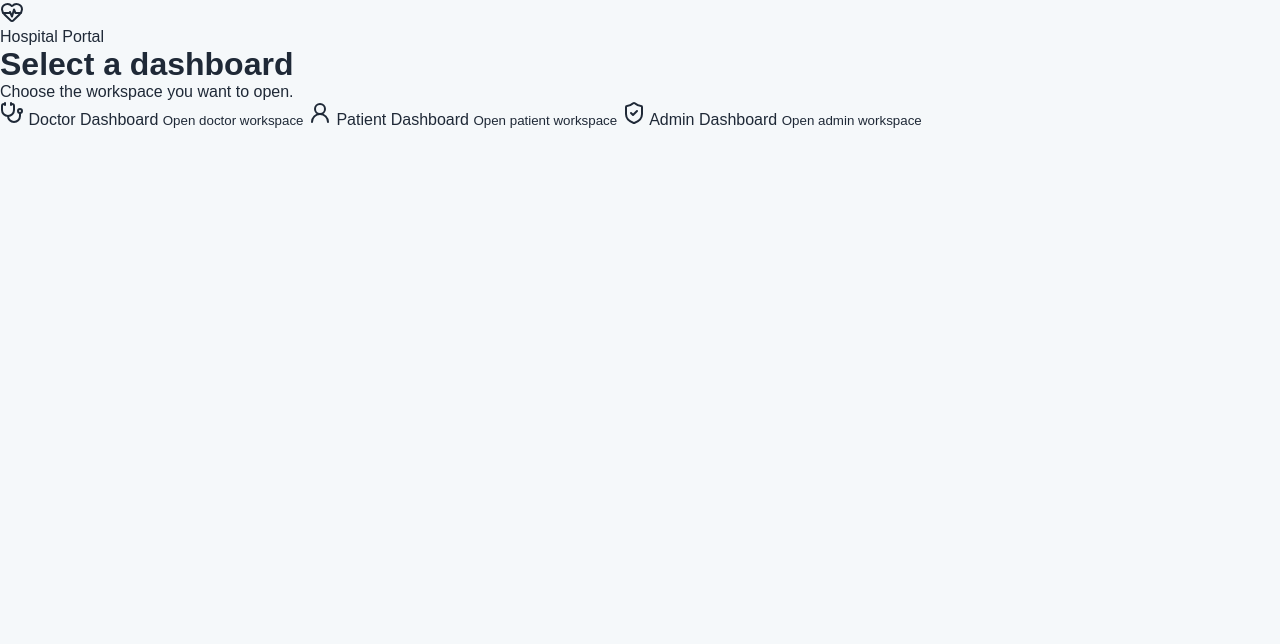
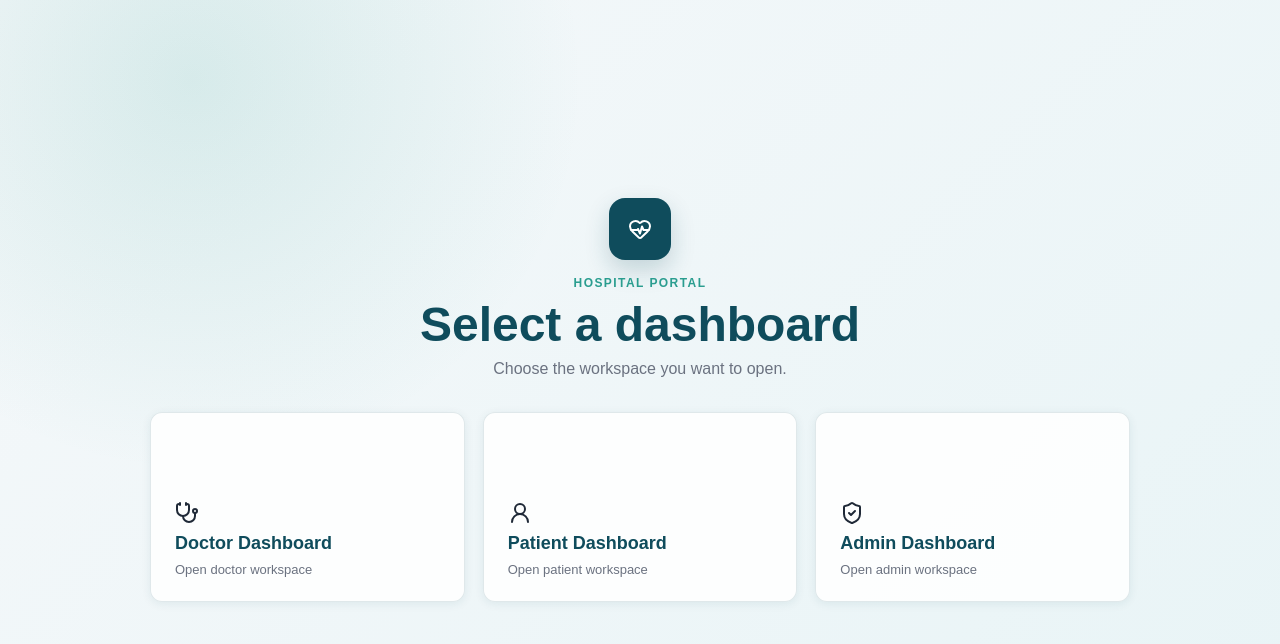
Before and after one commit to ishan-053/miniProj, a website: page index.html in a window 1280 px wide. Drawn offline with nearby package versions, Linux system fonts and the light colour scheme.

Commit message:
fix landing page

```diff
--- a/admin.html
+++ b/admin.html
@@ -170,7 +170,7 @@
 
 </div>
     </div>
-    <script src="api.js"></script>
-    <script src="admin.js"></script>
+    <script src="api.js?v=4"></script>
+    <script src="admin.js?v=4"></script>
 </body>
 </html>
--- a/style.css
+++ b/style.css
@@ -37,6 +37,118 @@ body {
     background: var(--background);
     color: var(--text);
     min-height: 100vh;
+}
+
+/* ================================
+   LANDING PAGE
+================================ */
+
+.landing-page {
+    display: grid;
+    place-items: center;
+    padding: 32px 20px;
+    background:
+        radial-gradient(circle at 15% 10%, rgba(42, 157, 143, 0.14), transparent 30%),
+        linear-gradient(135deg, #f5f8fa 0%, #e8f4f6 100%);
+}
+
+.landing-content {
+    width: min(100%, 980px);
+}
+
+.landing-heading {
+    max-width: 620px;
+    margin: 0 auto 34px;
+    text-align: center;
+}
+
+.landing-heading .logo-icon {
+    display: grid;
+    place-items: center;
+    width: 62px;
+    height: 62px;
+    margin: 0 auto 16px;
+    border-radius: 16px;
+    background: var(--primary);
+    color: white;
+    box-shadow: 0 10px 24px rgba(15, 76, 92, 0.2);
+}
+
+.landing-heading .logo-icon i {
+    width: 32px;
+    height: 32px;
+}
+
+.landing-label {
+    display: block;
+    margin-bottom: 10px;
+    color: var(--secondary);
+    font-size: 12px;
+    font-weight: 700;
+    letter-spacing: 0.12em;
+    text-transform: uppercase;
+}
+
+.landing-heading h1 {
+    margin-bottom: 10px;
+    color: var(--primary);
+    font-size: clamp(30px, 5vw, 48px);
+    line-height: 1.05;
+}
+
+.landing-heading p {
+    color: var(--muted);
+    font-size: 16px;
+}
+
+.role-grid {
+    display: grid;
+    grid-template-columns: repeat(3, 1fr);
+    gap: 18px;
+}
+
+.role-card {
+    display: flex;
+    min-height: 190px;
+    flex-direction: column;
+    align-items: flex-start;
+    justify-content: flex-end;
+    gap: 8px;
+    padding: 24px;
+    border: 1px solid rgba(15, 76, 92, 0.12);
+    border-radius: 12px;
+    background: rgba(255, 255, 255, 0.86);
+    box-shadow: var(--shadow);
+    transition: transform 0.2s ease, border-color 0.2s ease, box-shadow 0.2s ease;
+}
+
+.role-card i {
+    width: 30px;
+    height: 30px;
+    margin-bottom: auto;
+    color: var(--secondary);
+}
+
+.role-card span {
+    color: var(--primary);
+    font-size: 18px;
+    font-weight: 700;
+}
+
+.role-card small {
+    color: var(--muted);
+    font-size: 13px;
+}
+
+.role-card:hover {
+    transform: translateY(-5px);
+    border-color: var(--secondary);
+    box-shadow: 0 12px 24px rgba(15, 76, 92, 0.14);
+}
+
+.role-card:focus-visible {
+    outline: 3px solid rgba(42, 157, 143, 0.35);
+    outline-offset: 4px;
 }
 
 a {
@@ -560,6 +672,22 @@ select {
     .topbar {
         padding: 0 18px;
     }
+
+    .landing-page {
+        padding: 24px 16px;
+    }
+
+    .landing-heading {
+        margin-bottom: 24px;
+    }
+
+    .role-grid {
+        grid-template-columns: 1fr;
+    }
+
+    .role-card {
+        min-height: 140px;
+    }
 }
 
 /* ================================
```
Also changed, not shown: doctor.html (+2 -2 lines), doctor.js (+12 -9 lines), patient.html (+2 -2 lines), patient.js (+16 -9 lines).
